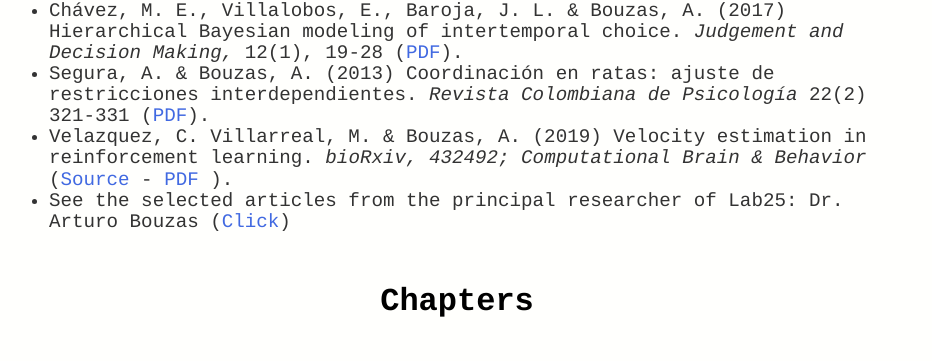
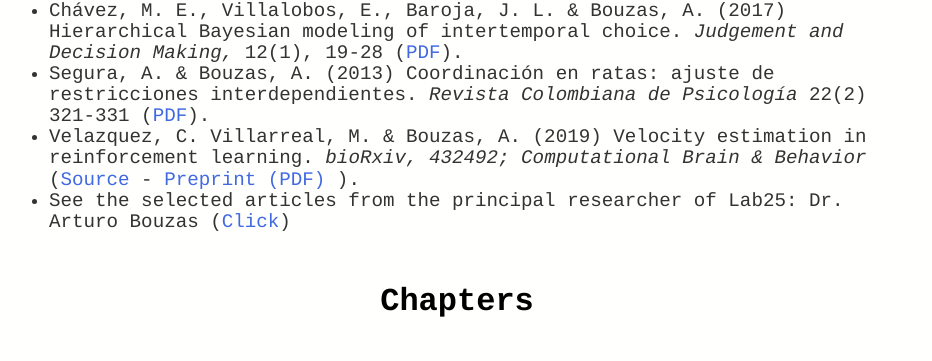
Before and after one commit to BouzasLab25/bouzaslab25.github.io, a Jekyll site: the page built from publications/index.html, in a window 1280 px wide and 900 px high, scrolled down 641 px. Shown: the part 91-452 px from the top of the window, without its empty margins (183-1115 px from the left). Built offline with Jekyll 4.4.1, drawn with Linux system fonts in a browser that asks for light colours.

Commit message:
Update index.html

```diff
--- a/publications/index.html
+++ b/publications/index.html
@@ -22,7 +22,7 @@
 
 	<li class='ho' >Segura, A. & Bouzas, A. (2013) Coordinación en ratas: ajuste de restricciones interdependientes.<i> Revista Colombiana de Psicología</i> 22(2) 321-331 (<a class='link' href="/documents/Segura_Bouzas_2013.pdf" target="_blank">PDF</a>). </li>
 
-	<li class='ho' >Velazquez, C. Villarreal, M. & Bouzas, A. (2019) Velocity estimation in reinforcement learning. <i> bioRxiv, 432492; Computational Brain & Behavior </i> (<a class='link' href="https://link.springer.com/article/10.1007/s42113-019-00026-1" target="_blank">Source</a> - <a class='link' href="https://github.com/BouzasLab25/bouzaslab25.github.io/blob/master/documents/paper_Vel%C3%A1zquezEtAl2019.pdf" target="_blank">PDF</a> ). </li>
+	<li class='ho' >Velazquez, C. Villarreal, M. & Bouzas, A. (2019) Velocity estimation in reinforcement learning. <i> bioRxiv, 432492; Computational Brain & Behavior </i> (<a class='link' href="https://link.springer.com/article/10.1007/s42113-019-00026-1" target="_blank">Source</a> - <a class='link' href="https://github.com/BouzasLab25/bouzaslab25.github.io/blob/master/documents/paper_Vel%C3%A1zquezEtAl2019.pdf" target="_blank">Preprint (PDF)</a> ). </li>
 
 	<li class='ho'>See the selected articles from the principal researcher of Lab25: Dr. Arturo Bouzas (<a class='link' href="/people/arturo.html" target="_blank">Click</a>) </li>
 	</ul>
```
